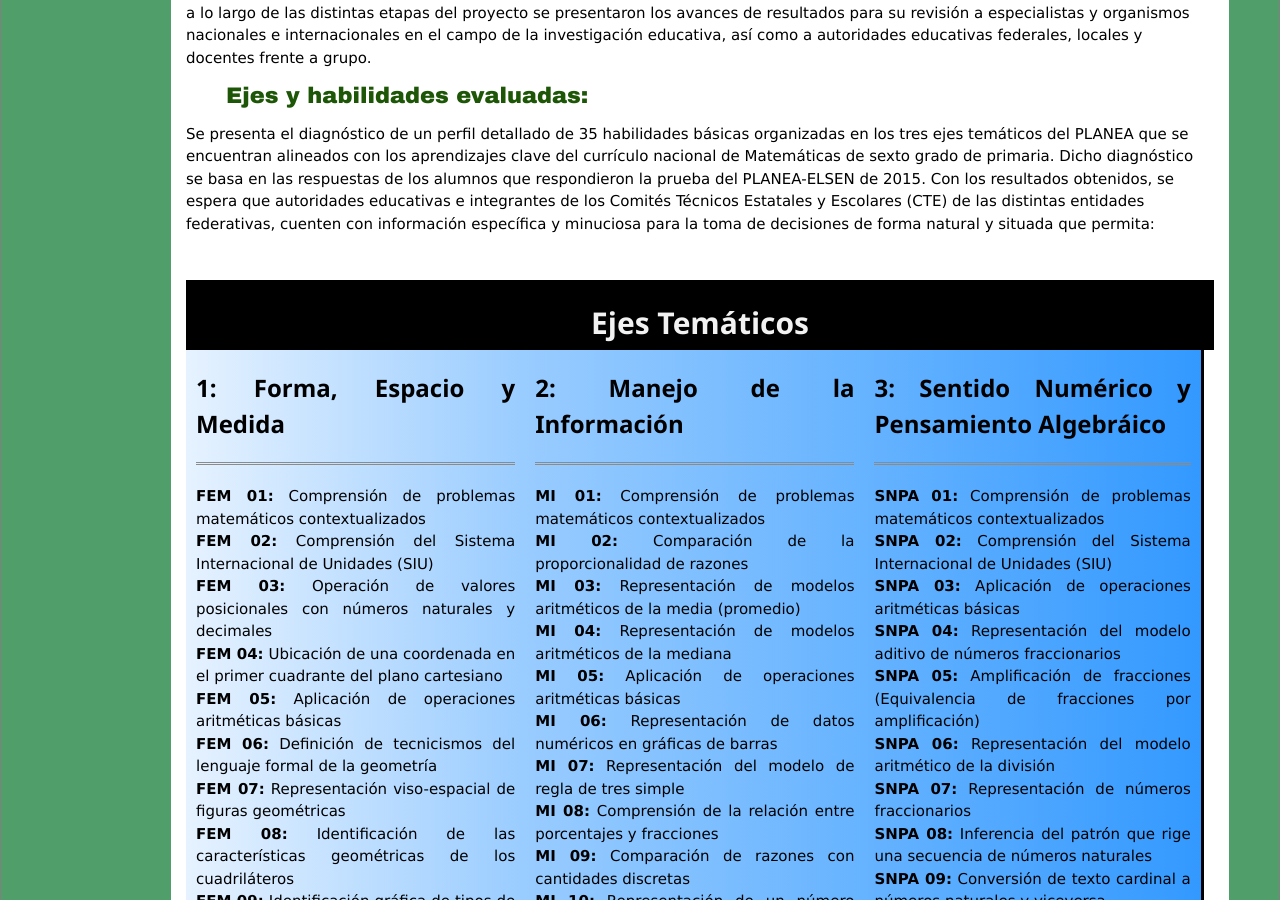
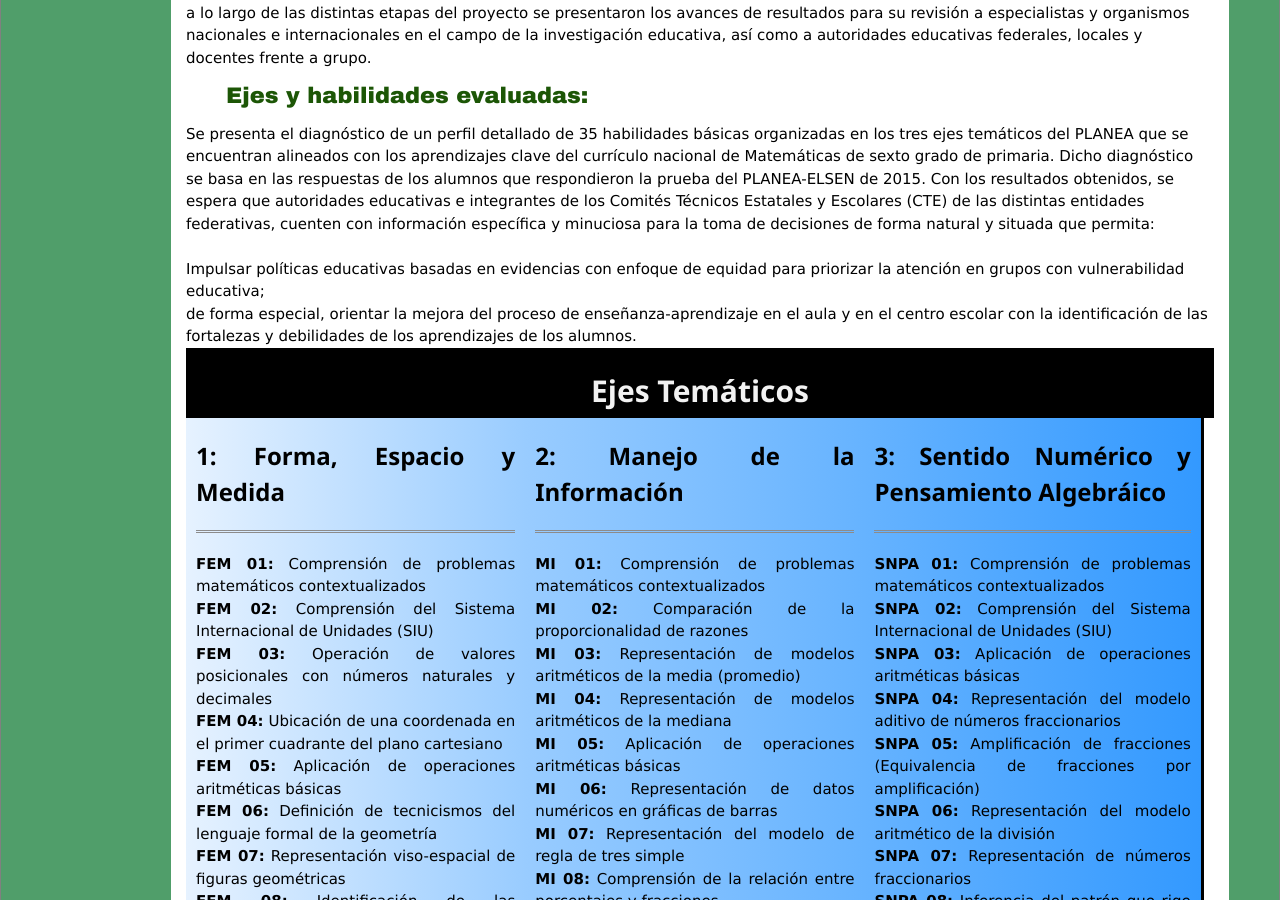
Before and after one commit to rimedie/rimedie.github.io, a Jekyll site: the page built from 1_InfogDetalles.html, in a window 1280 px wide and 900 px high, scrolled down 795 px. Built offline with Jekyll 4.4.1, drawn with Linux system fonts in a browser that asks for light colours.

Commit message:
Update 1_InfogDetalles.html

```diff
--- a/1_InfogDetalles.html
+++ b/1_InfogDetalles.html
@@ -26,7 +26,11 @@ title: Detalles sobre Diagnóstico Nacional Feb,2019
   <h2 class="interact">Ejes y habilidades evaluadas:</h2>
 	<p>Se presenta el diagnóstico de un perfil detallado de 35 habilidades básicas organizadas en los tres ejes temáticos del PLANEA que se encuentran alineados con los aprendizajes clave del currículo nacional de Matemáticas de sexto grado de primaria. Dicho diagnóstico se basa en las respuestas de los alumnos que respondieron la prueba del PLANEA-ELSEN de 2015. Con los resultados obtenidos, se espera que autoridades educativas e integrantes de los Comités Técnicos Estatales y Escolares (CTE) de las distintas entidades federativas, cuenten con información específica y minuciosa para la toma de decisiones de forma natural y situada que permita: </p>
 	<br>
-	<br>
+	<ul>
+	<li>Impulsar políticas educativas basadas en evidencias con enfoque de equidad para priorizar la atención en grupos con vulnerabilidad educativa;</li>
+        <li>de forma especial, orientar la mejora del proceso de enseñanza-aprendizaje en el aula y en el centro escolar con la identificación de las fortalezas y debilidades de los aprendizajes de los alumnos.</li>
+	</ul>
+
 
 
   <div class="row">
```
